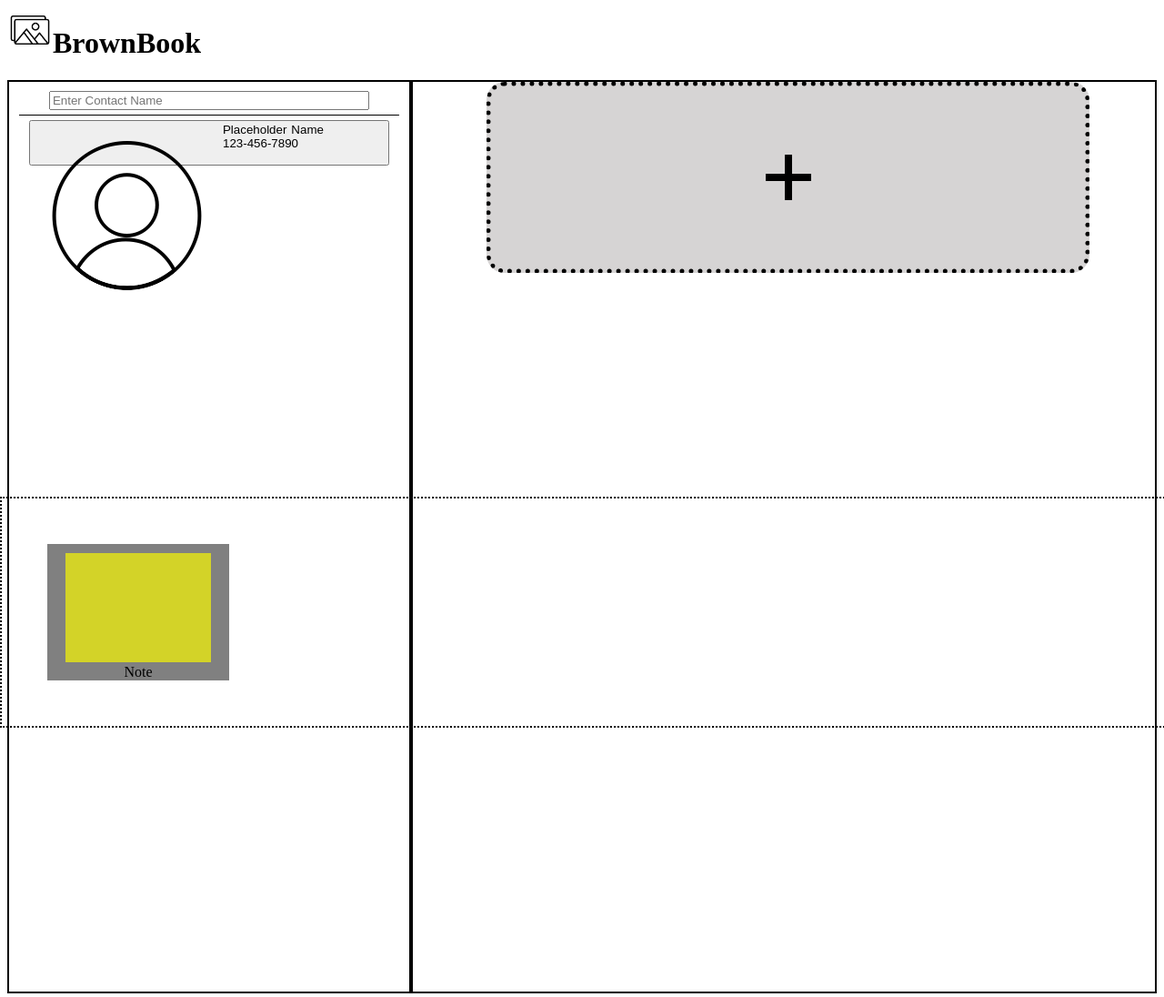
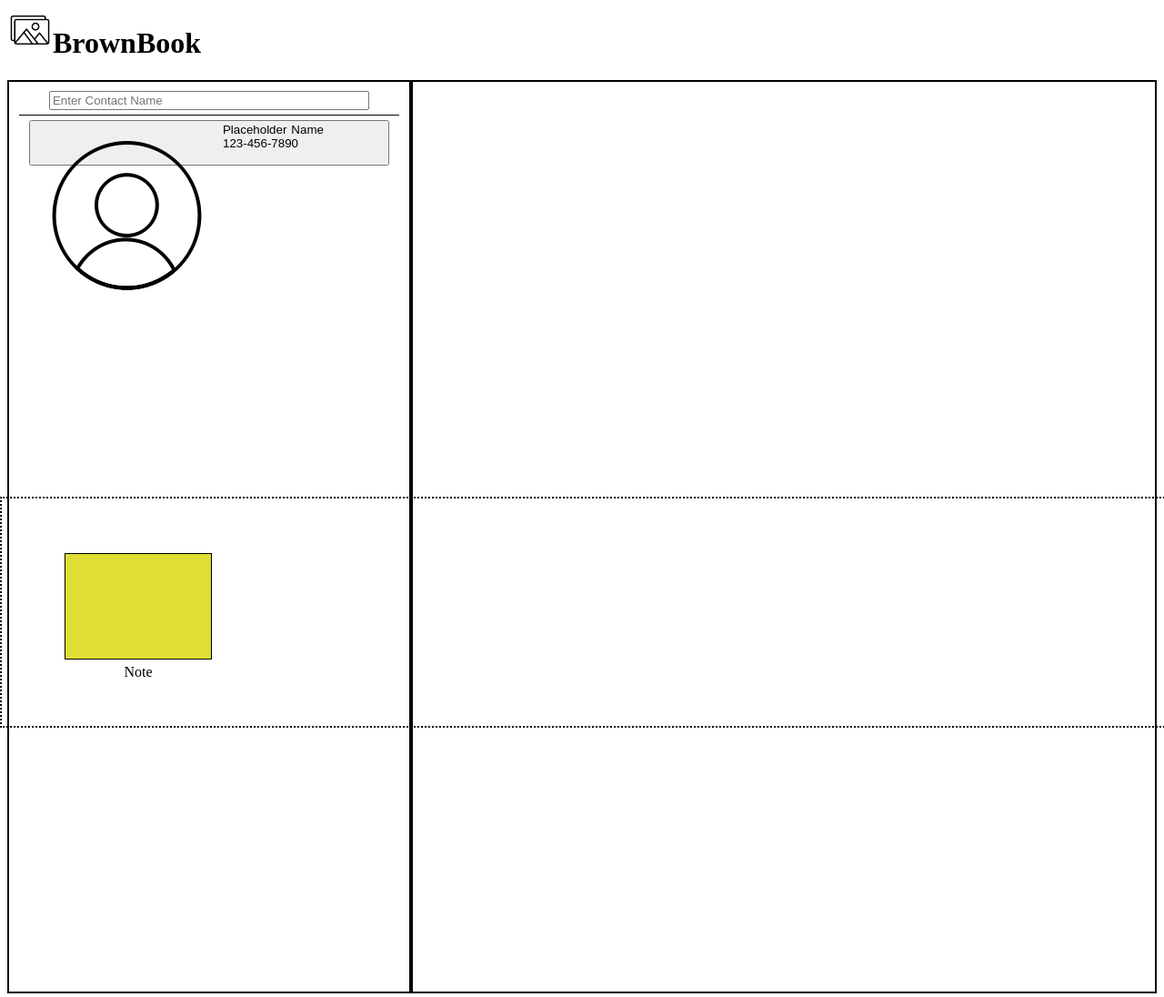
Before and after one commit to CameronKinnear/COP4331-LAMP-Contacts-Manager, a PHP site: page /contacts.html in a window 1280 px wide. Shown: the whole page at 91% size. Run offline with PHP 8.4, Linux system fonts and the light colour scheme.

Commit message:
checks for widget selection and styling for drag container

```diff
--- a/contacts.html
+++ b/contacts.html
@@ -61,7 +61,7 @@
                 </div>
 
                 <!-- A box that is pushed to the bottom of the contact which acts as the drop point for new widgets -->
-                <div id="drag-widget-here-to-add">
+                <div id="drag-widget-here-to-add" class="hidden">
                     <div class="plus-sign"></div>
                 </div>
             </div>
--- a/scripts/contacts_handler.js
+++ b/scripts/contacts_handler.js
@@ -1,3 +1,4 @@
+isContactSelected = false;
 
 function AddContact() {
 
@@ -16,6 +17,8 @@ function DisplaySelectedContact(parent) {
     contactImage.src = image.src;
     contactfName.innerHTML = firstName.innerHTML
     contactlName.innerHTML = lastName.innerHTML
+    addWidgetContainer.classList.remove('hidden');
+    isContactSelected = true;
 }
 
 function GetChildren(self) {
@@ -29,6 +32,11 @@ function AddWidgetToContact(widget) {
 }
 
 function GetWidgetForContact(draggableWidgetId) {
+
+    if (isContactSelected == false) {
+        console.log("Contact is not selected");
+        return null;
+    }
     if (draggableWidgetId == 'widget-note') {
         console.log("Note Widget Added");
     }
--- a/style/widgets.css
+++ b/style/widgets.css
@@ -10,6 +10,7 @@
 }
 
 #drag-widget-here-to-add {
+    margin-top: 50px;
     display: flex;
     border: 5px dotted black;
     width: 80%;
@@ -35,7 +36,6 @@
     margin-left: 50px;
     height: 150px;
     width: 200px;
-    background-color: gray;
     display: flex;
     flex-direction: column;
     align-items: center;
@@ -43,7 +43,7 @@
 
 
 .widget-label {
-    margin-top: auto;
+    margin-top: 5px;
 }
 
 #widget-note {
@@ -51,6 +51,7 @@
     margin-top: 5%;
     width: 80%;
     height: 80%;
+    border: 1px solid black;
 }
 
 .draggable-widget:hover {
```
